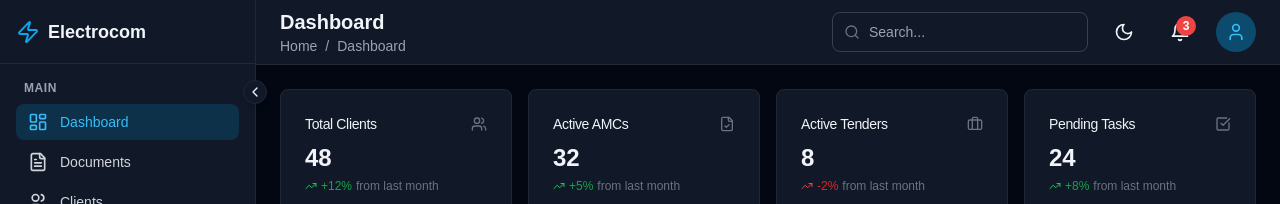
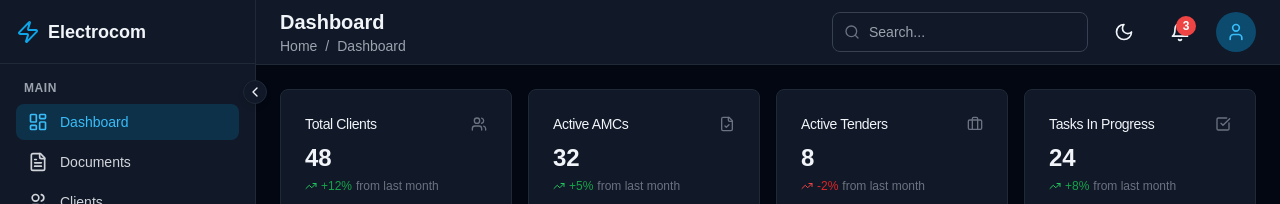
Before and after one commit to Electrocom-Solutions/WebApp, a Next.js app: page /dashboard in a window 1280 px wide. Shown: the top 204 px of the page. Built offline with nearby package versions, Linux system fonts and the light colour scheme.

Commit message:
Update dashboard: Replace 'Pending Tasks' label with 'Tasks In Progress'

```diff
--- a/app/dashboard/page.tsx
+++ b/app/dashboard/page.tsx
@@ -36,7 +36,7 @@ export default function DashboardPage() {
       icon: Briefcase,
     },
     {
-      title: "Pending Tasks",
+      title: "Tasks In Progress",
       value: "24",
       change: "+8%",
       trend: "up",
```
